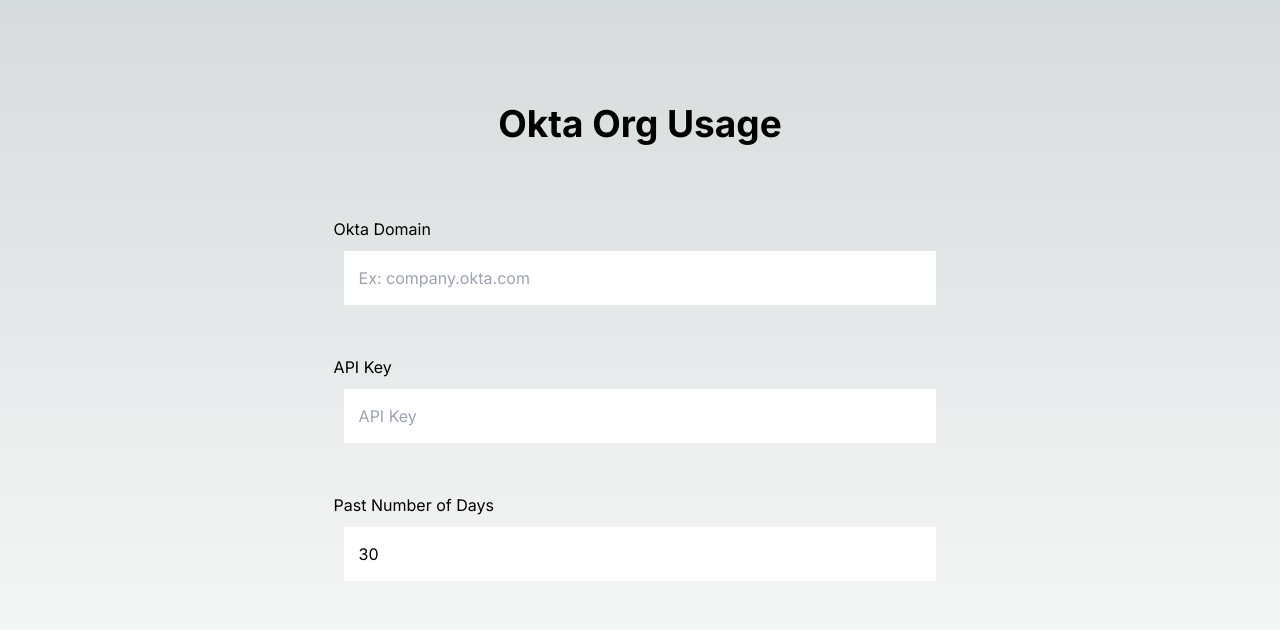
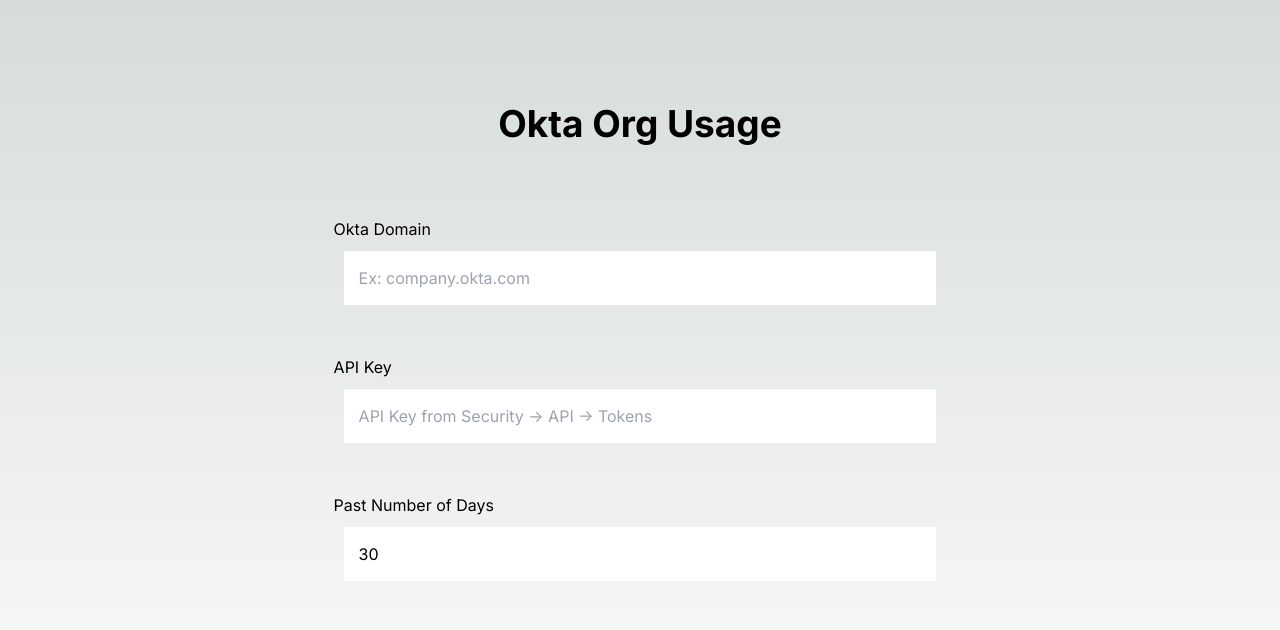
Before and after one commit to markvong-o/oktausage, a Next.js app: page / in a window 1280 px wide. Shown: the top 630 px of the page. Built offline with nearby package versions, Linux system fonts and the light colour scheme.

Commit message:
placeholder for apikey

```diff
--- a/app/page.tsx
+++ b/app/page.tsx
@@ -56,7 +56,7 @@
             <input
               name="apiKey"
               id="apiKey"
-              placeholder="API Key"
+              placeholder="API Key from Security -> API -> Tokens"
               defaultValue={apiKey}
               onChange={(e) => setApiKey(e.target.value)}
             ></input>
```
